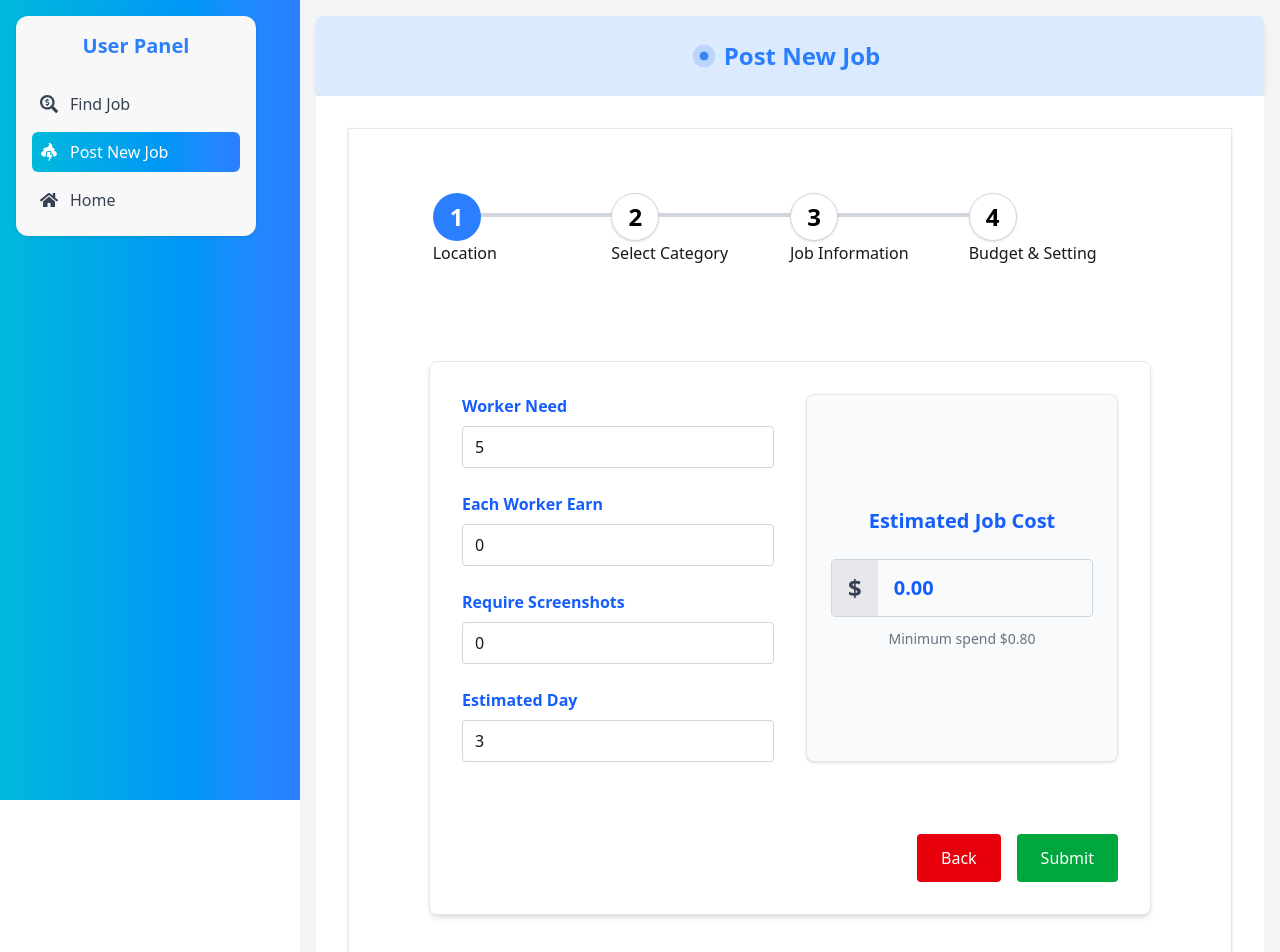
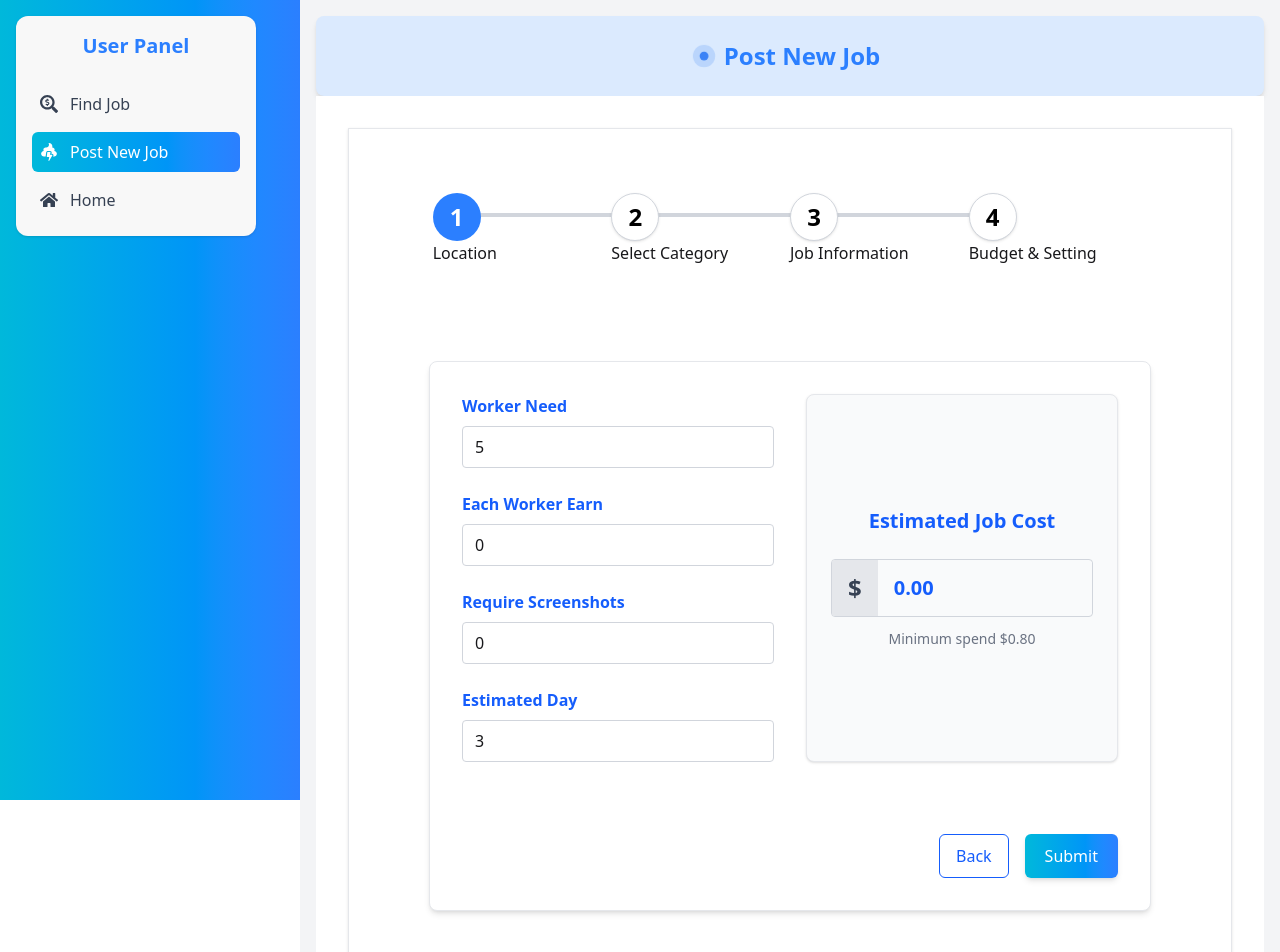
Before and after one commit to Md-Shorif-200/SaonlineZone-Client, a React (Vite) app: page /dashboard/Post-Job/budget-settings in a window 1280 px wide. Shown: the top 952 px of the page. Built offline with nearby package versions, Linux system fonts and the light colour scheme.

Commit message:
modify budget form btn

```diff
--- a/src/Pages/Dashboard/UserDashboard/PostJobSection/JobBudgetForm.jsx
+++ b/src/Pages/Dashboard/UserDashboard/PostJobSection/JobBudgetForm.jsx
@@ -145,14 +145,14 @@ const JobBudgetForm = () => {
         <div className="md:col-span-2 flex flex-col sm:flex-row justify-end gap-4 mt-10">
           <button
             type="button"
-            className="w-full sm:w-auto bg-red-600 text-white px-6 py-3 rounded hover:bg-red-700 transition focus:outline-none focus:ring-2 focus:ring-red-400"
+            className="btn_outline"
               onClick={() => handleBack()}
           >
             Back
           </button>
           <button
             type="submit"
-            className="w-full sm:w-auto bg-green-600 text-white px-6 py-3 rounded hover:bg-green-700 transition focus:outline-none focus:ring-2 focus:ring-green-400"
+            className="primary_btn"
 
           >
             Submit
```
